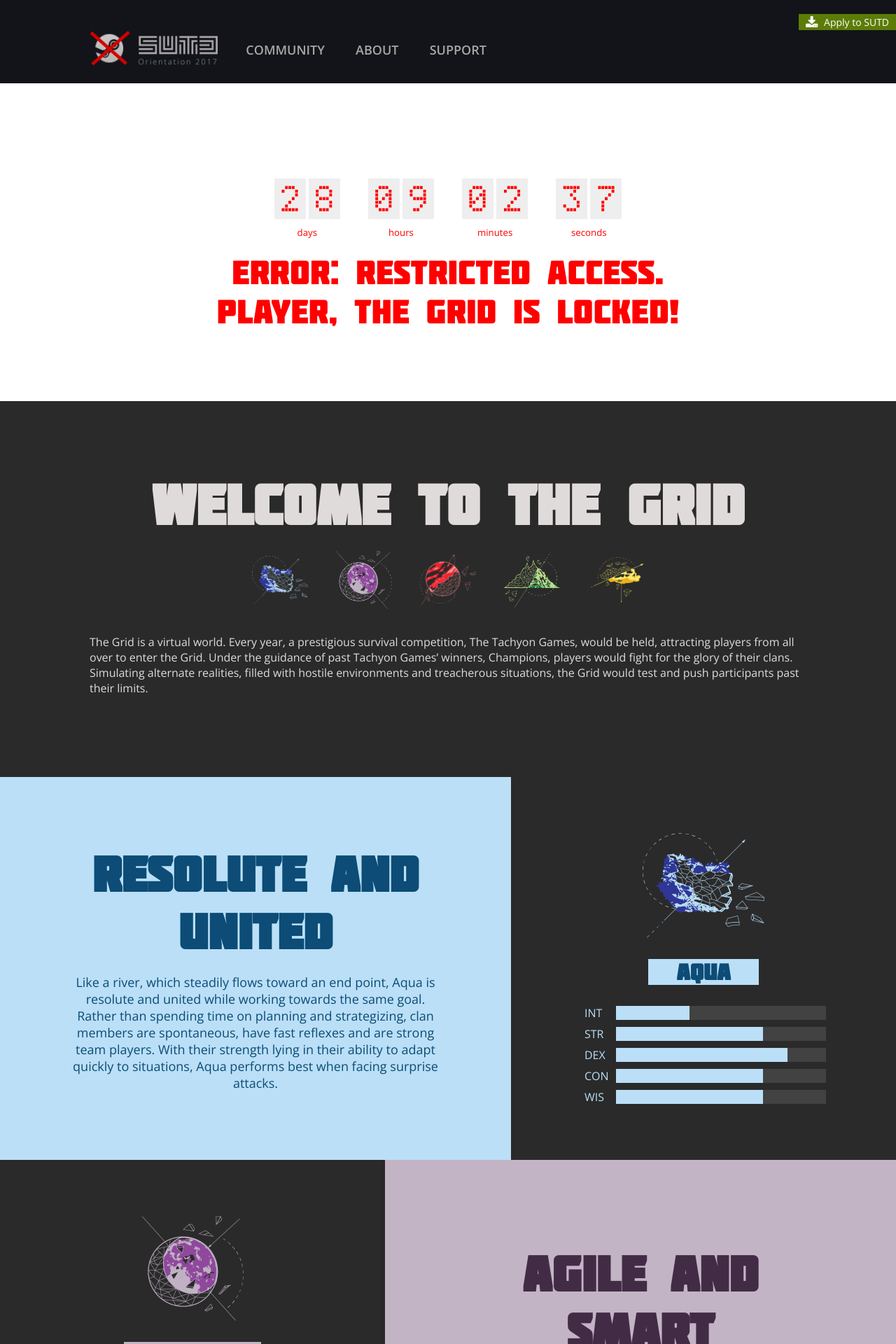
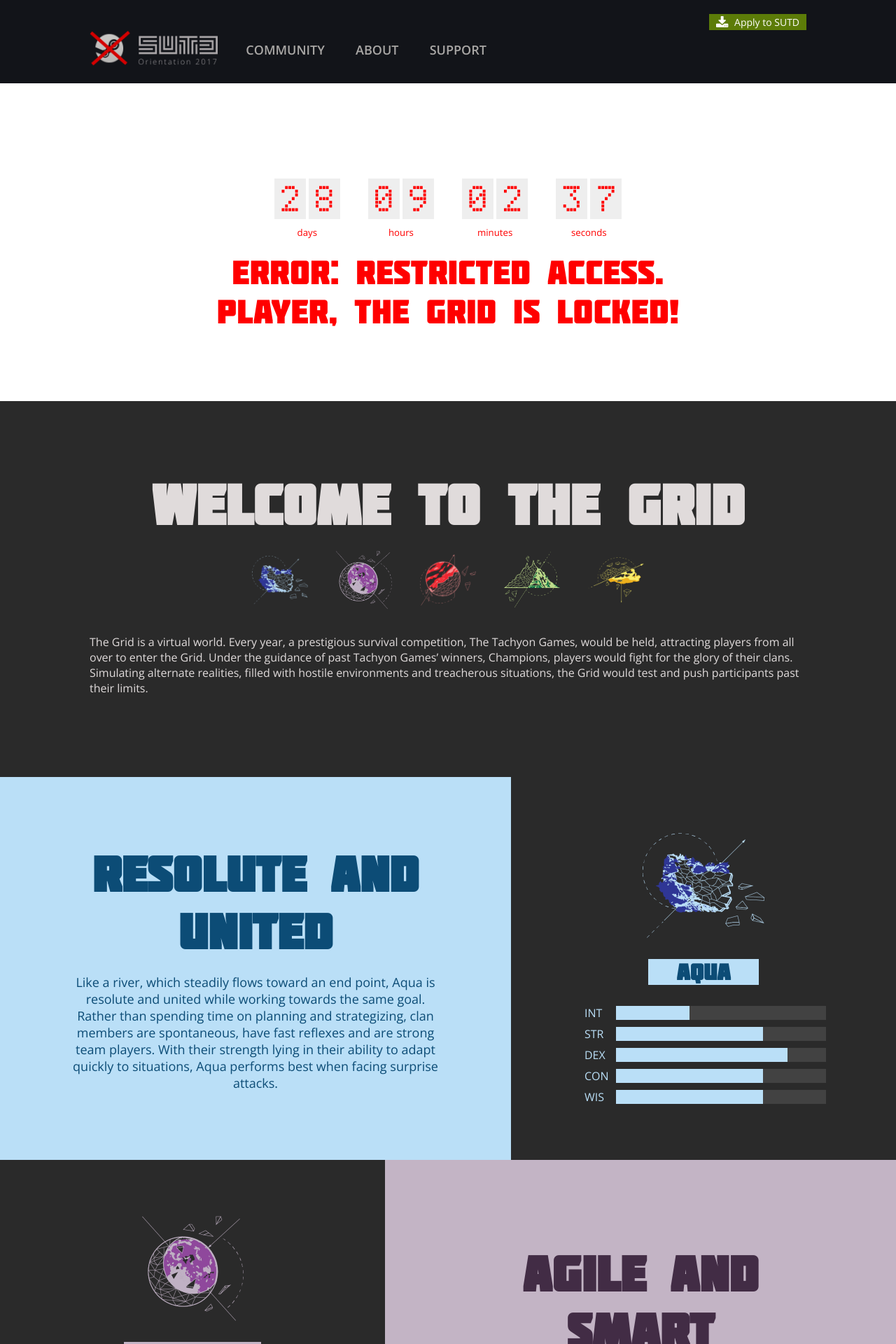
Before and after one commit to Yustynn/orientation-2017, a Jekyll site: the page built from index.html, in a window 1280 px wide. Shown: the top 1920 px of the page at 70% size. Built offline with Jekyll 4.4.1, drawn with Linux system fonts in a browser that asks for light colours.

Commit message:
Hacky fix for apply btn spacing issue

```diff
--- a/_sass/base/_header.sass
+++ b/_sass/base/_header.sass
@@ -27,6 +27,7 @@ header
     background-color: $ALT_LINK_BG_COLOR
     font-size: 14px
     padding: 2px 10px
+    margin-right: 10%
 
     a
       color: white
@@ -63,6 +64,7 @@ header
       font-size: 14px
       letter-spacing: 2px
       padding: 15px
+      margin-right: 0
       order: 1
       text-align: center
       text-transform: uppercase
```
